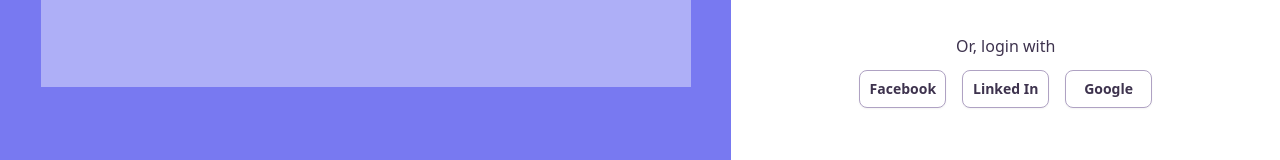
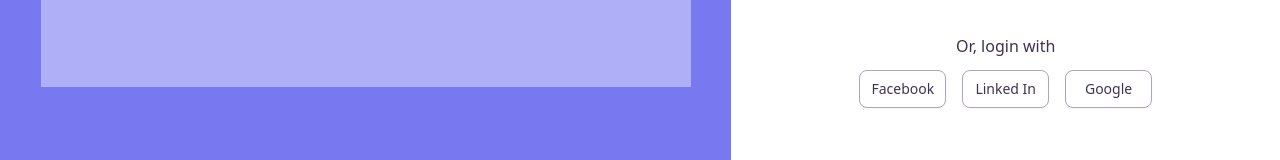
Before and after one commit to TraFost/salt-test, a React (Vite) app: page / in a window 1280 px wide. Shown: the part 578-738 px from the top of the page. Built offline with nearby package versions, Linux system fonts and the light colour scheme.

Commit message:
changing social button text size

```diff
--- a/src/components/organism/App/Form.tsx
+++ b/src/components/organism/App/Form.tsx
@@ -133,7 +133,7 @@ export default function FormSection() {
 										variant={social.variant as any}
 										isSocial={social.isSocial}
 									>
-										{social.text}
+										<span className="font-light">{social.text}</span>
 									</Button>
 								))}
 							</div>
```
